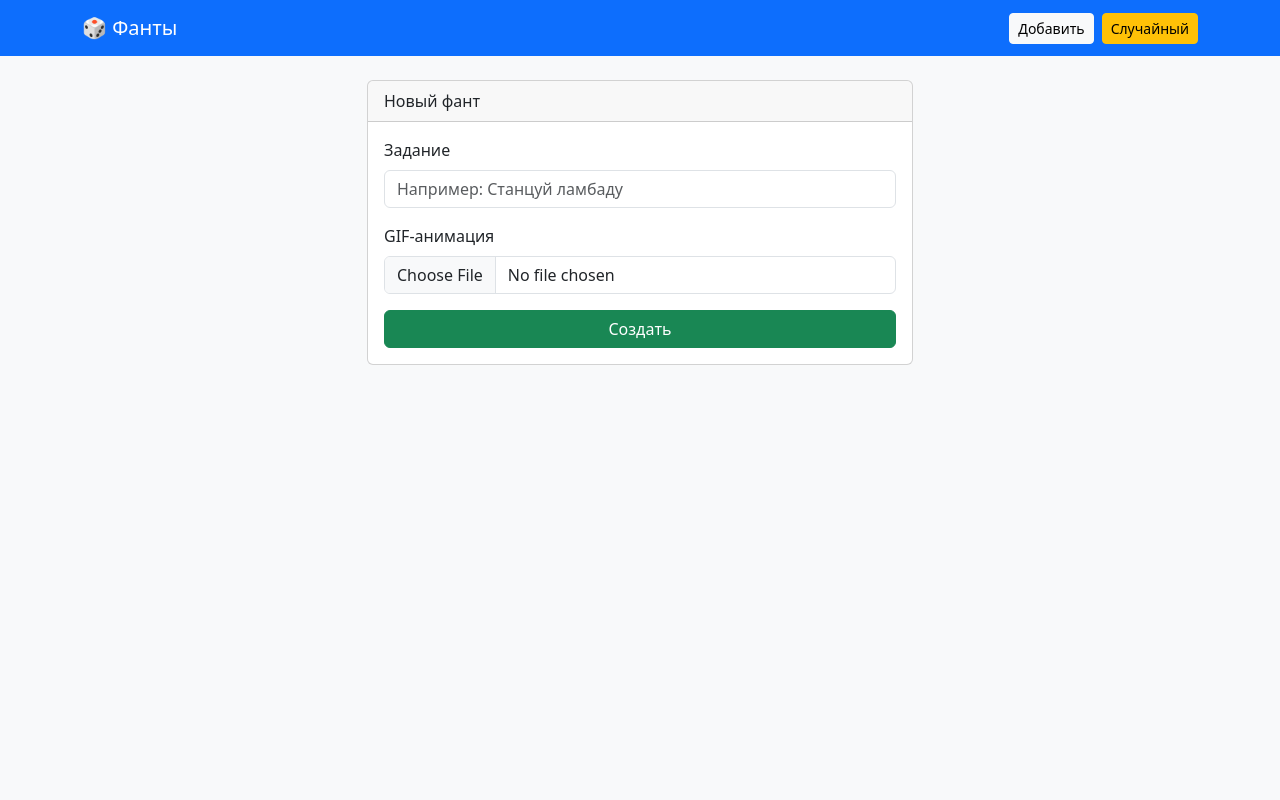
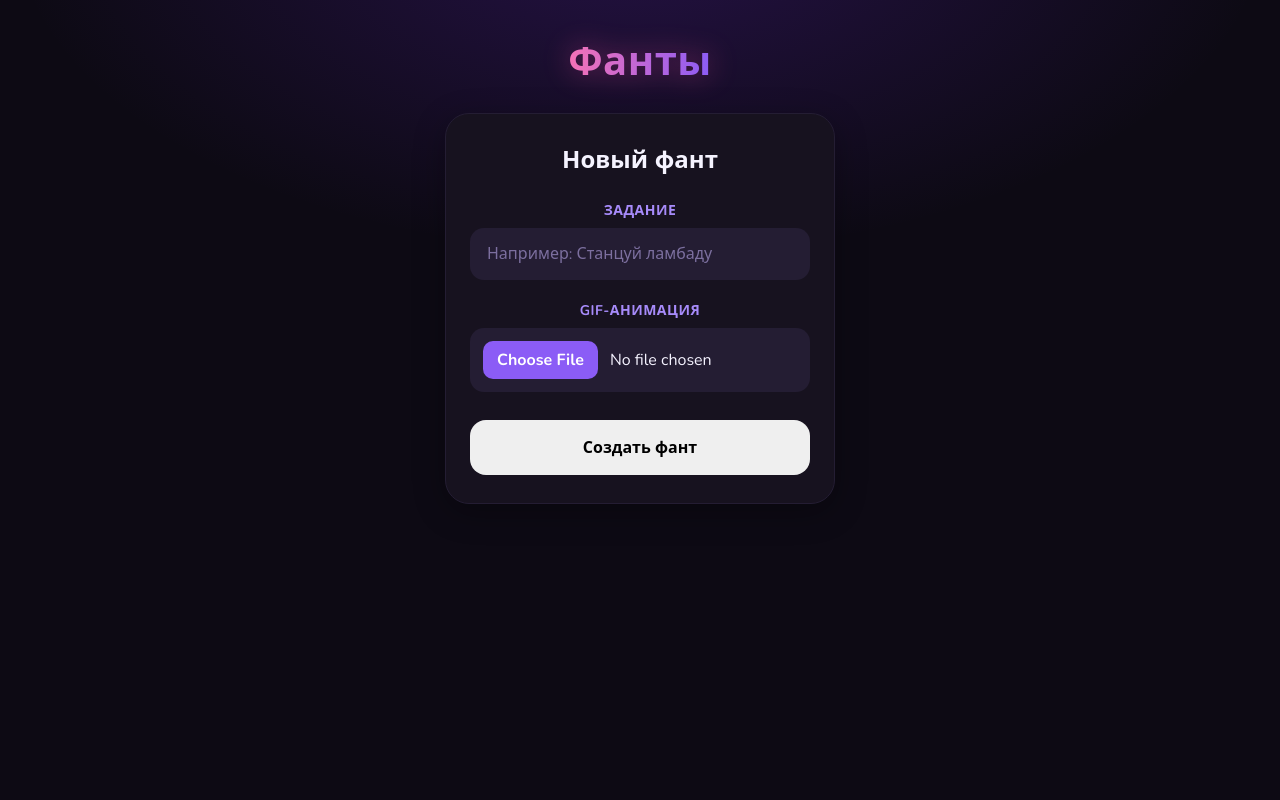
Before and after one commit to k-kopeykin/fants, a FastAPI app: page /create in a window 1280 px wide. Run offline with FastAPI, Linux system fonts and the light colour scheme.

Commit message:
feat: новый темный дизайн

```diff
--- /dev/null
+++ b/app/static/css/styles.css
@@ -0,0 +1,201 @@
+/* ---------- Дизайн-токены ---------- */
+:root {
+  --bg: #0d0a14;
+  --surface: #17121f;
+  --surface-2: #241d33;
+  --violet: #8b5cf6;
+  --violet-dark: #6d28d9;
+  --pink: #ec4899;
+  --pink-light: #f472b6;
+  --temp-warm: #f59e0b;
+  --temp-hot: #ec4899;
+  --temp-fire: #ef4444;
+  --text: #f5f3ff;
+  --text-dim: #a78bfa;
+  --text-muted: #7c6f9f;
+}
+
+* { box-sizing: border-box; margin: 0; padding: 0; }
+
+body {
+  min-height: 100vh;
+  font-family: "Nunito", system-ui, sans-serif;
+  color: var(--text);
+  background: radial-gradient(900px 480px at 50% -10%, rgba(109, 40, 217, .25), transparent 70%), var(--bg);
+  display: flex;
+  justify-content: center;
+}
+
+/* Мобильный контейнер */
+.screen {
+  width: 100%;
+  max-width: 430px;
+  min-height: 100vh;
+  padding: 24px 20px 32px;
+  display: flex;
+  flex-direction: column;
+  gap: 24px;
+}
+
+/* ---------- Шапка ---------- */
+.header {
+  position: relative;
+  display: flex;
+  justify-content: center;
+  padding-top: 8px;
+}
+
+.logo {
+  font-size: 40px;
+  font-weight: 800;
+  letter-spacing: .5px;
+  background: linear-gradient(90deg, var(--pink-light), var(--violet));
+  -webkit-background-clip: text;
+  background-clip: text;
+  color: transparent;
+  filter: drop-shadow(0 0 14px rgba(236, 72, 153, .45));
+  text-decoration: none;
+}
+
+/* ---------- Карточка фанта и GIF ---------- */
+.fant-gif-container {
+  width: 100%;
+  border-radius: 24px;
+  overflow: hidden;
+  border: 1px solid var(--surface-2);
+  background: var(--surface);
+  box-shadow: 0 8px 32px rgba(0, 0, 0, 0.3);
+}
+
+.fant-gif {
+  width: 100%;
+  height: auto;
+  display: block;
+  max-height: 400px;
+  object-fit: cover;
+}
+
+.fant-card {
+  display: flex;
+  align-items: center;
+  justify-content: center;
+  text-align: center;
+  background: var(--surface);
+  border: 1px solid var(--surface-2);
+  border-radius: 24px;
+  padding: 32px 24px;
+  box-shadow: 0 8px 32px rgba(0, 0, 0, 0.3);
+  min-height: 150px;
+}
+
+.fant-text {
+  font-size: 22px;
+  font-weight: 700;
+  line-height: 1.4;
+  color: var(--text);
+}
+
+/* ---------- Кнопки действий ---------- */
+.actions {
+  display: flex;
+  flex-direction: column;
+  gap: 12px;
+  margin-top: auto; /* Прижимает кнопки к низу */
+}
+
+.btn {
+  width: 100%;
+  padding: 16px;
+  border: none;
+  border-radius: 16px;
+  font-family: inherit;
+  font-size: 16px;
+  font-weight: 700;
+}
+
+/* ---------- Формы ---------- */
+.form-group {
+  display: flex;
+  flex-direction: column;
+  gap: 8px;
+  margin-bottom: 20px;
+}
+
+.form-label {
+  font-size: 14px;
+  font-weight: 700;
+  color: var(--text-dim);
+  text-transform: uppercase;
+  letter-spacing: 0.5px;
+}
+
+.form-input,
+.form-file {
+  width: 100%;
+  padding: 14px 16px;
+  background: var(--surface-2);
+  border: 1px solid transparent;
+  border-radius: 14px;
+  color: var(--text);
+  font-family: inherit;
+  font-size: 16px;
+  transition: border-color 0.2s, box-shadow 0.2s;
+}
+
+.form-input:focus,
+.form-file:focus {
+  outline: none;
+  border-color: var(--violet);
+  box-shadow: 0 0 0 3px rgba(139, 92, 246, 0.2);
+}
+
+.form-input::placeholder {
+  color: var(--text-muted);
+}
+
+.form-file {
+  padding: 12px;
+  cursor: pointer;
+}
+
+.form-file::file-selector-button {
+  background: var(--violet);
+  color: #fff;
+  border: none;
+  padding: 8px 14px;
+  border-radius: 10px;
+  font-family: inherit;
+  font-weight: 700;
+  margin-right: 12px;
+  cursor: pointer;
+  transition: background 0.2s;
+}
+
+.form-file::file-selector-button:hover {
+  background: var(--violet-dark);
+}
+
+/* ---------- Пустое состояние ---------- */
+.empty-state {
+  text-align: center;
+  padding: 40px 24px;
+}
+
+.empty-icon {
+  font-size: 64px;
+  margin-bottom: 16px;
+  opacity: 0.6;
+}
+
+.empty-title {
+  font-size: 22px;
+  font-weight: 800;
+  margin-bottom: 8px;
+  color: var(--text);
+}
+
+.empty-text {
+  font-size: 16px;
+  color: var(--text-muted);
+  line-height: 1.5;
+}
--- a/app/templates/base.html
+++ b/app/templates/base.html
@@ -1,23 +1,26 @@
 <!DOCTYPE html>
 <html lang="ru">
 <head>
-    <meta charset="UTF-8">
-    <meta name="viewport" content="width=device-width, initial-scale=1.0">
-    <title>Фанты с GIF</title>
-    <link href="https://cdn.jsdelivr.net/npm/bootstrap@5.3.0/dist/css/bootstrap.min.css" rel="stylesheet">
+  <meta charset="UTF-8">
+  <meta name="viewport" content="width=device-width, initial-scale=1">
+  <title>{% block title %}Фанты{% endblock %}</title>
+  <link rel="preconnect" href="https://fonts.googleapis.com">
+  <link href="https://fonts.googleapis.com/css2?family=Nunito:wght@400;700;800&display=swap" rel="stylesheet">
+  <link rel="stylesheet" href="/static/css/styles.css">
 </head>
-<body class="bg-light">
-    <nav class="navbar navbar-expand-lg navbar-dark bg-primary mb-4">
-        <div class="container">
-            <a class="navbar-brand" href="/">🎲 Фанты</a>
-            <div class="d-flex">
-                <a href="/create" class="btn btn-light btn-sm me-2">Добавить</a>
-                <a href="/random" class="btn btn-warning btn-sm">Случайный</a>
-            </div>
-        </div>
-    </nav>
-    <div class="container">
-        {% block content %}{% endblock %}
-    </div>
+<body>
+
+<main class="screen">
+
+  <header class="header">
+    <a href="/" class="logo">Фанты</a>
+  </header>
+
+  {% block content %}{% endblock %}
+
+  {% block actions %}{% endblock %}
+
+</main>
+
 </body>
 </html>
--- a/app/templates/create.html
+++ b/app/templates/create.html
@@ -1,23 +1,46 @@
 {% extends "base.html" %}
+
+{% block title %}Новый фант — Фанты{% endblock %}
+
 {% block content %}
-<div class="row justify-content-center">
-    <div class="col-md-6">
-        <div class="card">
-            <div class="card-header">Новый фант</div>
-            <div class="card-body">
-                <form action="/create" method="post" enctype="multipart/form-data">
-                    <div class="mb-3">
-                        <label for="description" class="form-label">Задание</label>
-                        <input type="text" class="form-control" id="description" name="description" placeholder="Например: Станцуй ламбаду" required>
-                    </div>
-                    <div class="mb-3">
-                        <label for="gif" class="form-label">GIF-анимация</label>
-                        <input type="file" class="form-control" id="gif" name="gif" accept="image/gif" required>
-                    </div>
-                    <button type="submit" class="btn btn-success w-100">Создать</button>
-                </form>
-            </div>
-        </div>
+
+<section class="fant-card" style="display: block; padding: 28px 24px;">
+  <h2 style="font-size: 24px; font-weight: 800; margin-bottom: 24px; text-align: center; color: var(--text);">
+    Новый фант
+  </h2>
+
+  <form action="/create" method="post" enctype="multipart/form-data">
+
+    <div class="form-group">
+      <label for="description" class="form-label">Задание</label>
+      <input
+        type="text"
+        id="description"
+        name="description"
+        class="form-input"
+        placeholder="Например: Станцуй ламбаду"
+        required
+        maxlength="200"
+      >
     </div>
-</div>
+
+    <div class="form-group">
+      <label for="gif" class="form-label">GIF-анимация</label>
+      <input
+        type="file"
+        id="gif"
+        name="gif"
+        class="form-file"
+        accept="image/gif"
+        required
+      >
+    </div>
+
+    <button type="submit" class="btn btn-primary" style="margin-top: 8px;">
+      Создать фант
+    </button>
+
+  </form>
+</section>
+
 {% endblock %}
```
Also changed, not shown: app/static/css/style.css (deleted, +0 -20 lines), app/templates/fantasy.html (+36 -16 lines), app/templates/index.html (+39 -25 lines), app/templates/random_empty.html (+20 -5 lines), app/static/uploads/fd04ff89-387b-41dd-a8a7-68410ac6e21a.gif (added).
